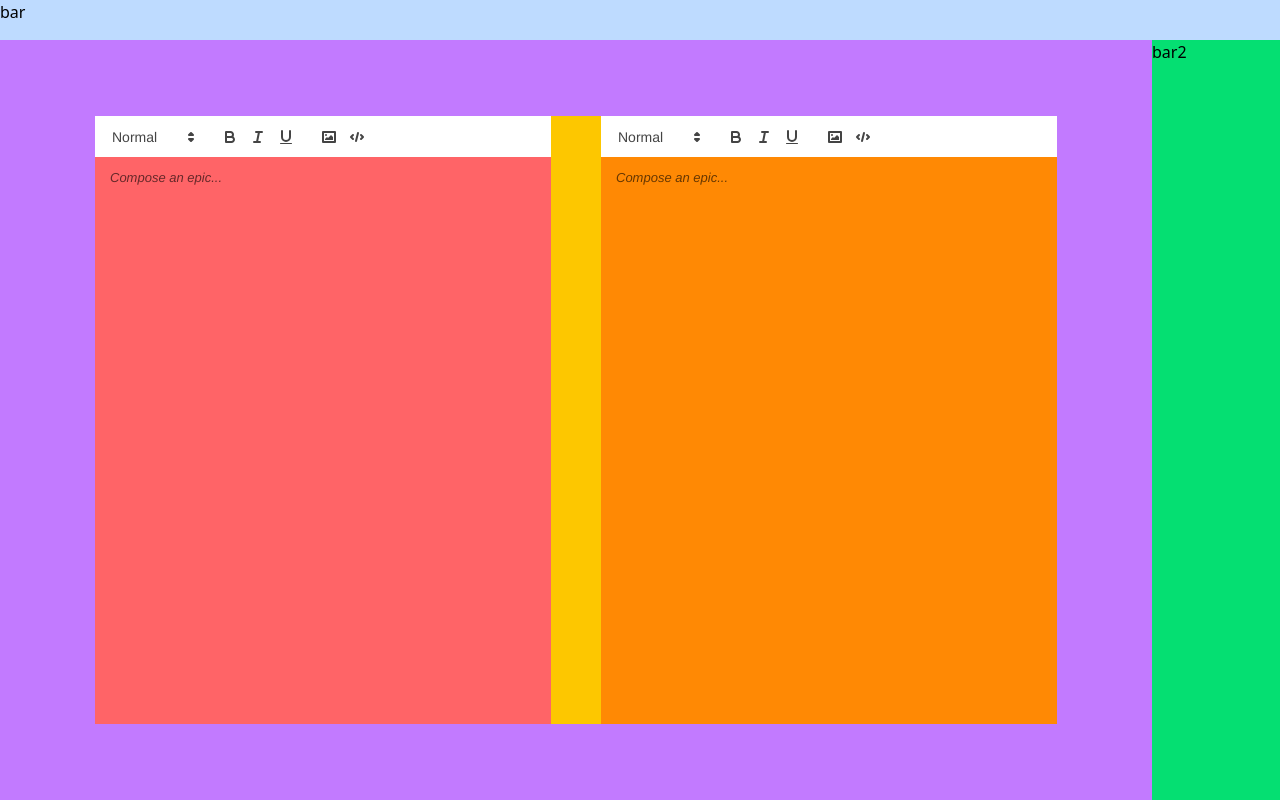
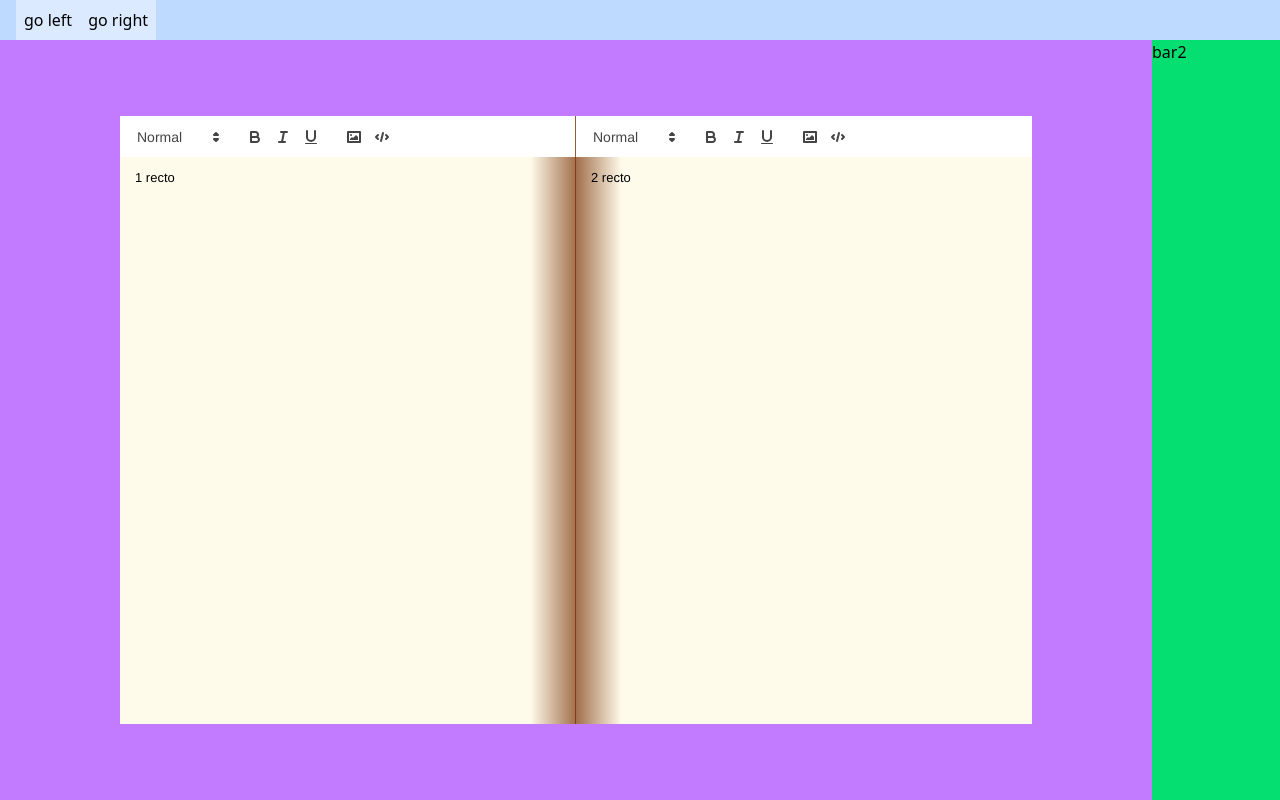
Before and after one commit to ChloeStevovitch/memoloom2, a React (Vite) app: page / in a window 1280 px wide. Built offline with nearby package versions, Linux system fonts and the light colour scheme.

Commit message:
almost moving lack z index

```diff
--- a/package.json
+++ b/package.json
@@ -11,9 +11,11 @@
   },
   "dependencies": {
     "@tailwindcss/vite": "^4.1.13",
+    "clsx": "^2.1.1",
     "quill": "^2.0.3",
     "react": "^19.1.1",
     "react-dom": "^19.1.1",
+    "tailwind-merge": "^3.3.1",
     "tailwindcss": "^4.1.13"
   },
   "devDependencies": {
--- a/src/App.tsx
+++ b/src/App.tsx
@@ -1,19 +1,53 @@
-import Page from "./Page";
+import { useState } from "react";
+import SheetRight from "./SheetRight";
+import SheetLeft from "./SheetLeft";
 
 function App() {
+  const [isFlippingTo, setIsFlippingTo] = useState<number>(1);
+  const [currentPair, setCurrentPair] = useState<number>(1);
+
+  const handleFlip = (value: number) => {
+    setIsFlippingTo(value);
+  };
+  const handleFlipEndPage = () => {
+    setCurrentPair(isFlippingTo);
+  };
+
   return (
     <div className=" h-screen w-screen flex flex-col">
-      <div className="bg-blue-200 h-[5%] w-full">bar</div>
+      <div className="bg-blue-200 h-[5%] w-full flex items-center px-4">
+        <span className="mr-4">
+          <button
+            className="bg-blue-100 p-2"
+            onClick={() => handleFlip(currentPair - 1)}
+          >
+            go left
+          </button>
+          <button
+            className="bg-blue-100 p-2"
+            onClick={() => handleFlip(currentPair + 1)}
+          >
+            go right
+          </button>
+        </span>
+      </div>
       <div className="h-[95%] flex w-full">
         <div className="bg-purple-400 h-full centerFlex w-[90%] ">
-          <div className="h-[80%] centerFlex">
-            <div className="bg-red-400 h-full  aspect-3/4">
-              <Page />
+          <div className="h-[80%] centerFlex relative">
+            <SheetLeft
+              id={1}
+              isFlippingTo={isFlippingTo}
+              handleFlipEndPage={handleFlipEndPage}
+            />
+
+            <div className=" w-[200px] absolute h-full   centerFlex">
+              <div className="bg-amber-900/80 h-full w-[2px]"></div>
             </div>
-            <div className="bg-yellow-400 h-full w-[50px]"></div>
-            <div className="bg-orange-400 h-full aspect-3/4">
-              <Page />
-            </div>
+            <SheetRight
+              id={1}
+              isFlippingTo={isFlippingTo}
+              handleFlipEndPage={handleFlipEndPage}
+            />
           </div>
         </div>
         <div className="bg-green-400 h-full w-[10%]">bar2</div>
--- a/src/Page.tsx
+++ b/src/Page.tsx
@@ -2,7 +2,14 @@ import Quill from "quill";
 import "quill/dist/quill.snow.css";
 import { useEffect, useRef } from "react";
 
-function Page({ ...props }) {
+function Page({
+  id,
+  ...props
+}: {
+  id?: number;
+  children?: React.ReactNode;
+  className?: string;
+}) {
   const editorRef = useRef<HTMLDivElement>(null);
   const quillRef = useRef<Quill | null>(null);
 
@@ -42,7 +49,9 @@ function Page({ ...props }) {
 
   return (
     <div className="h-full w-full flex flex-col " {...props}>
-      <div ref={editorRef} className="h-full "></div>
+      <div ref={editorRef} id={JSON.stringify(id)} className="h-full ">
+        {props.children}
+      </div>
     </div>
   );
 }
--- /dev/null
+++ b/src/SheetLeft.tsx
@@ -0,0 +1,31 @@
+import { cn } from "./main";
+import Page from "./Page";
+
+interface SheetLeftProps {
+  isFlippingTo: number;
+  handleFlipEndPage: () => void;
+  children?: React.ReactNode;
+  id: number;
+  className?: string;
+}
+
+function SheetLeft({ id, isFlippingTo, handleFlipEndPage }: SheetLeftProps) {
+  return (
+    <div
+      onTransitionEnd={handleFlipEndPage}
+      className={cn(
+        "pageContainer",
+        "left",
+        isFlippingTo < id ? "rotate-y-180" : ""
+      )}
+    >
+      <Page id={id - 1} className="page verso">
+        {id - 1} verso
+      </Page>
+      <Page id={id} className="page recto">
+        {id} recto
+      </Page>
+    </div>
+  );
+}
+export default SheetLeft;
--- /dev/null
+++ b/src/SheetRight.tsx
@@ -0,0 +1,31 @@
+import { cn } from "./main";
+import Page from "./Page";
+
+interface SheetRightProps {
+  isFlippingTo: number;
+  handleFlipEndPage: () => void;
+  children?: React.ReactNode;
+  id: number;
+  className?: string;
+}
+
+function SheetRight({ id, isFlippingTo, handleFlipEndPage }: SheetRightProps) {
+  return (
+    <div
+      onTransitionEnd={handleFlipEndPage}
+      className={cn(
+        "pageContainer",
+        "right",
+        isFlippingTo > id ? "rotate-y-180 " : ""
+      )}
+    >
+      <Page id={id + 2} className="page verso">
+        {id + 2} verso
+      </Page>
+      <Page id={id + 1} className="page recto">
+        {id + 1} recto
+      </Page>
+    </div>
+  );
+}
+export default SheetRight;
--- a/src/main.tsx
+++ b/src/main.tsx
@@ -2,7 +2,11 @@ import { StrictMode } from "react";
 import { createRoot } from "react-dom/client";
 import App from "./App.tsx";
 import "./style.css";
-
+import { twMerge } from "tailwind-merge";
+import clsx, { type ClassValue } from "clsx";
+export function cn(...inputs: ClassValue[]) {
+  return twMerge(clsx(inputs));
+}
 createRoot(document.getElementById("root")!).render(
   <StrictMode>
     <App />
--- a/src/style.css
+++ b/src/style.css
@@ -14,3 +14,28 @@
 .ql-toolbar {
   @apply border-0!;
 }
+.page {
+  @apply absolute inset-0  h-full bg-amber-50  via-0% via-amber-900/70  to-10% to-transparent;
+}
+
+.pageContainer {
+  @apply backface-hidden h-full w-full relative transition-transform duration-1000 aspect-3/4 z-0;
+}
+.pageContainer.right {
+  @apply origin-left;
+  .recto {
+    @apply bg-gradient-to-r  z-10;
+  }
+  .verso {
+    @apply bg-gradient-to-l -rotate-y-180 z-0;
+  }
+}
+.pageContainer.left {
+  @apply origin-right;
+  .recto {
+    @apply bg-gradient-to-l;
+  }
+  .verso {
+    @apply bg-gradient-to-r -rotate-y-180;
+  }
+}
```
Also changed, not shown: 1 other file (tests, documents, lock files or other folders).
